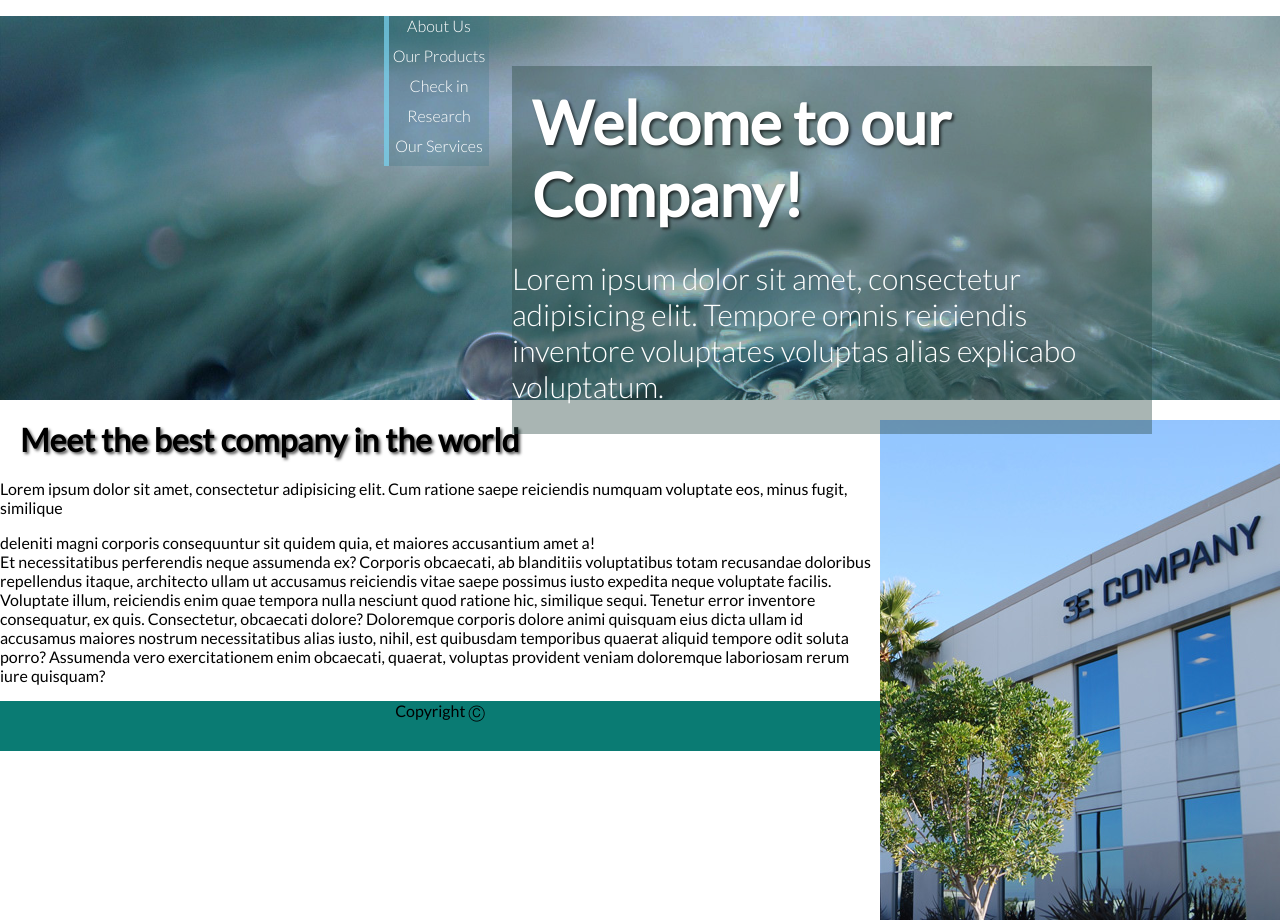
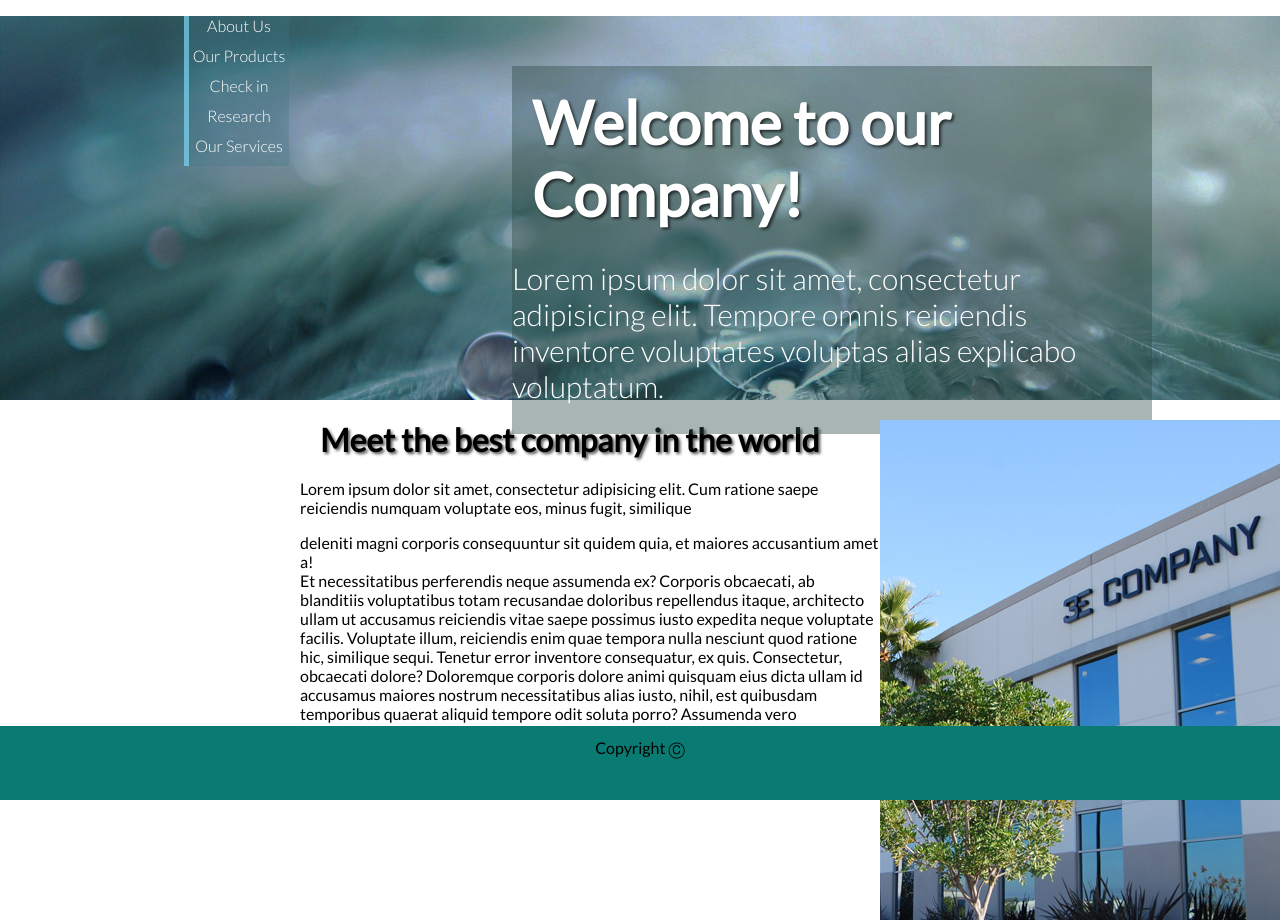
Before and after one commit to Hidy97/Gyakorlas, a plain HTML site: page weboldal2.html in a window 1280 px wide. Drawn offline with Linux system fonts and the light colour scheme.

Commit message:
Weboldal2

```diff
--- a/weboldal2.css
+++ b/weboldal2.css
@@ -47,10 +47,12 @@ h1{
     width: 100px;
     height: 30px;
     text-align: center;
+    margin-left: -200px;
 }
 
 .company-image{
     float: right;
+    position: relative;
 }
 
 .company-intro{
@@ -62,8 +64,17 @@ h1{
     font-size: 30px;
     background-color: rgba(40, 70, 66, 0.4)
 }
+.main-container{
+    margin-left: 300px;
+
+}
 footer {
+    position: absolute;
+    height: 50px;
+    right: 0;
+    bottom: 0;
+    left: 0;
+    padding: 12px;
+    background: rgba(10, 123, 115, 100);
     text-align: center;
-    background: rgba(10, 123, 115, 100);
-    height: 50px;
 }
```
